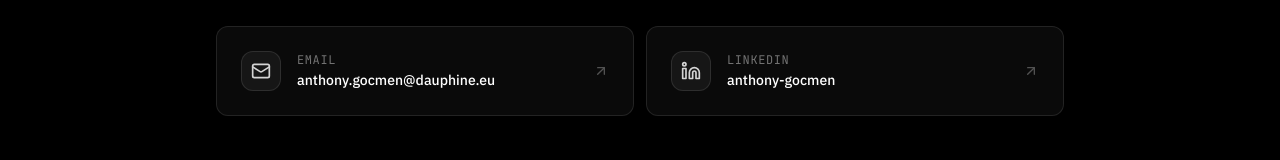
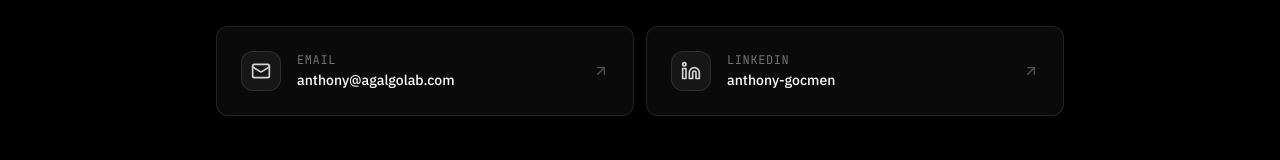
Before and after one commit to ag-algolab/ag-algolab.github.io, a React (Vite) app: page / in a window 1280 px wide. Shown: the part 4962-5122 px from the top of the page. Built offline with nearby package versions, Linux system fonts and the light colour scheme.

Commit message:
Update email address in App component

```diff
--- a/src/App.jsx
+++ b/src/App.jsx
@@ -1109,7 +1109,7 @@ function Home() {
 
             <div className="grid md:grid-cols-2 gap-3">
               <motion.a
-                href="mailto:anthony.gocmen@dauphine.eu"
+                href="mailto:anthony@agalgolab.com"
                 initial={{ opacity: 0, y: 16 }}
                 whileInView={{ opacity: 1, y: 0 }}
                 transition={{ duration: 0.4 }}
@@ -1122,7 +1122,7 @@ function Home() {
                   </div>
                   <div className="flex-1 min-w-0">
                     <p className="text-neutral-500 text-xs font-mono uppercase tracking-wider mb-0.5">Email</p>
-                    <p className="text-white font-medium text-sm truncate">anthony.gocmen@dauphine.eu</p>
+                    <p className="text-white font-medium text-sm truncate">anthony@agalgolab.com</p>
                   </div>
                   <ArrowUpRight className="w-4 h-4 text-neutral-600 group-hover:text-white transition-colors" />
                 </div>
```
